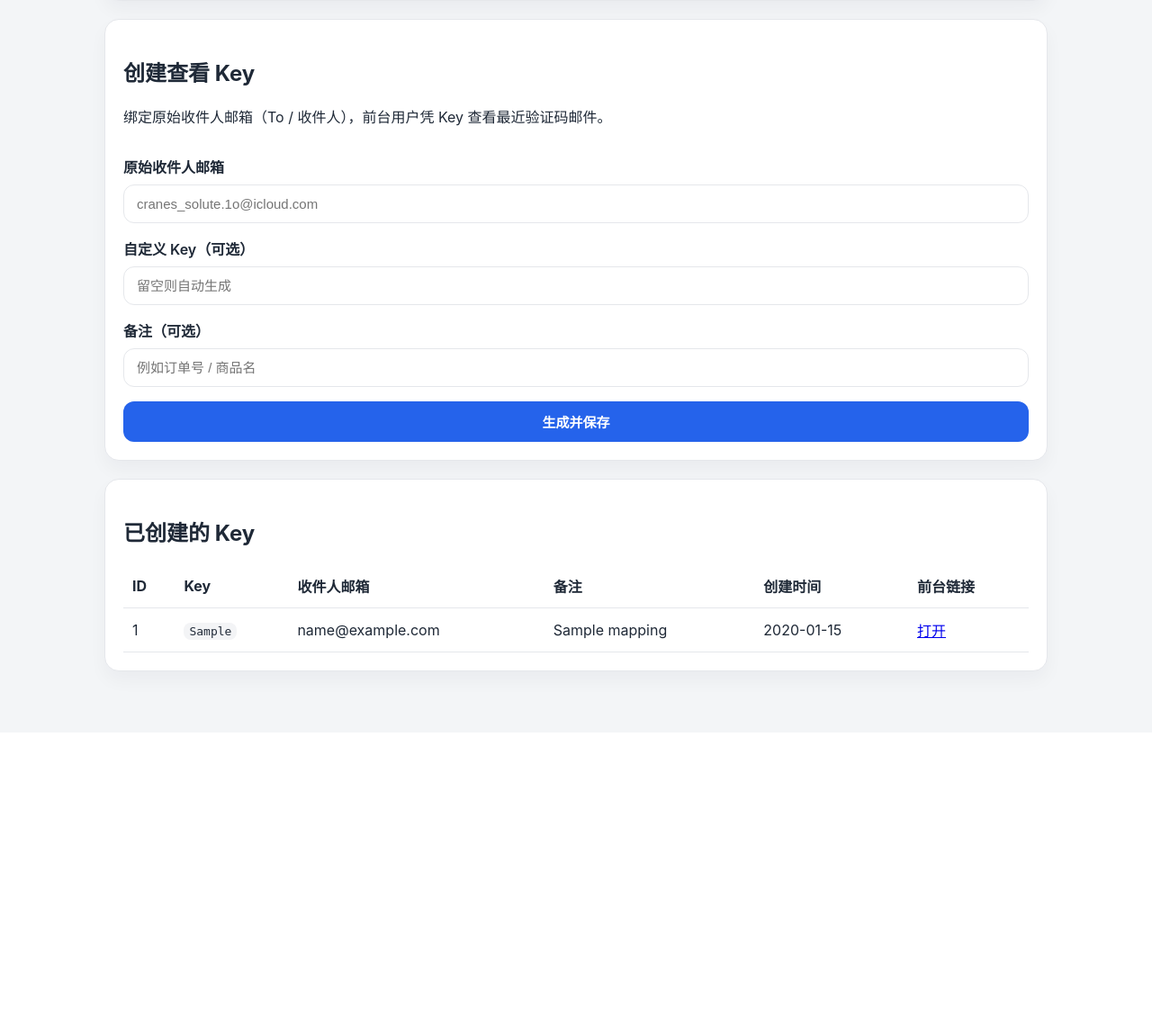
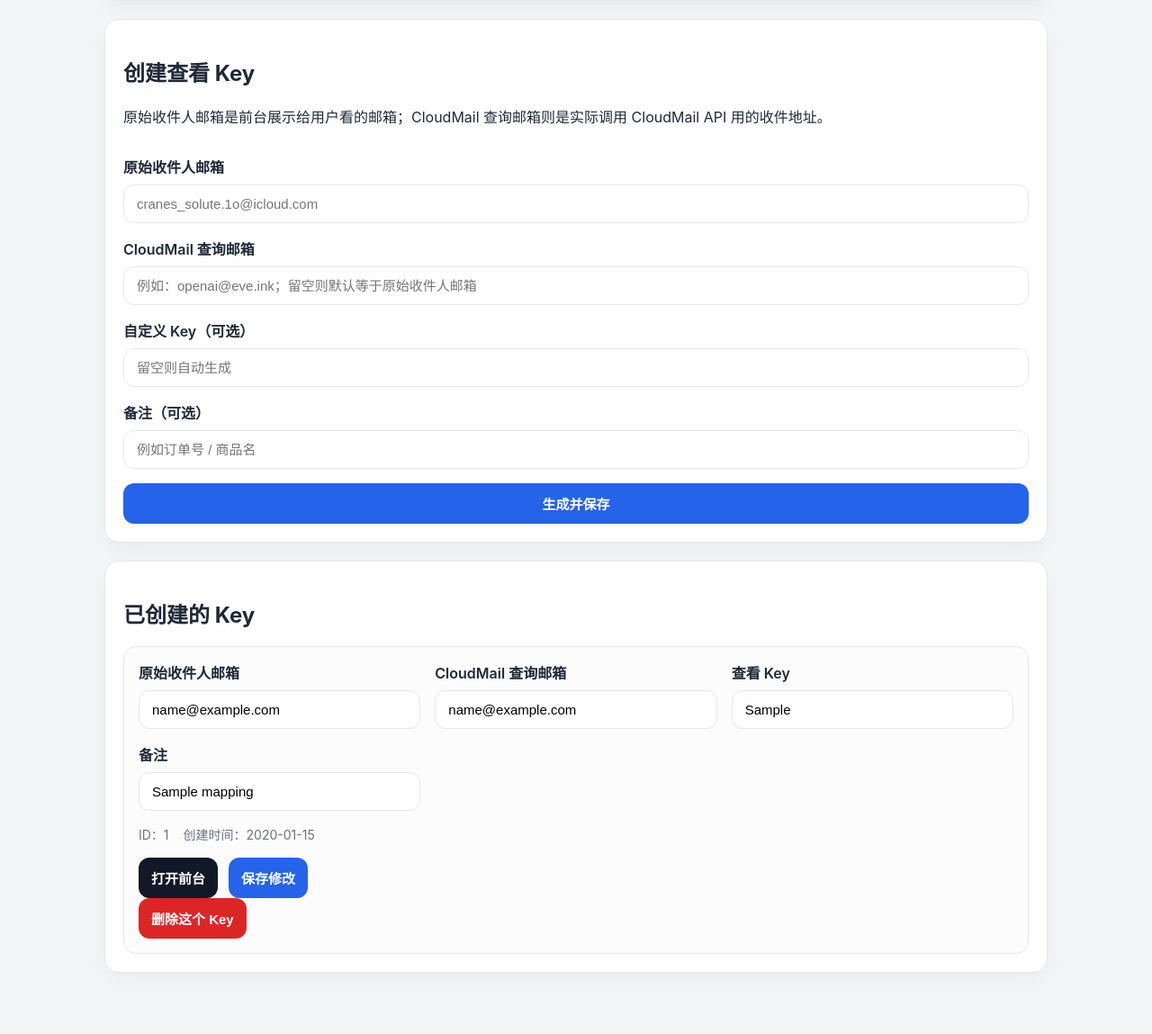
Before and after one commit to moeacgx/cloudmail-key-panel, a FastAPI app: page /admin in a window 1280 px wide. Shown: the part 542-1691 px from the top of the page at 90% size. Before the commit the page ends 1311 px from the top, so only its background shows below. Run offline with FastAPI, Linux system fonts and the light colour scheme; the visitor is signed in with stand-in values (Sample User, id 1); tables that the repository leaves empty hold one stand-in row (values such as "Sample post").

Commit message:
feat: support editable key mappings and query addresses

```diff
--- a/app/main.py
+++ b/app/main.py
@@ -51,13 +51,18 @@ def create_app(
 
     @app.get("/", response_class=HTMLResponse)
     def home(request: Request) -> HTMLResponse:
-        return _render(request, "index.html", {"error": None})
+        return _render(request, "index.html", {"error": None, "header_centered": True})
 
     @app.post("/lookup")
     def lookup(request: Request, access_key: str = Form(...)) -> Response:
         key = access_key.strip()
         if not key:
-            return _render(request, "index.html", {"error": "请输入查看 Key"}, status_code=status.HTTP_400_BAD_REQUEST)
+            return _render(
+                request,
+                "index.html",
+                {"error": "请输入查看 Key", "header_centered": True},
+                status_code=status.HTTP_400_BAD_REQUEST,
+            )
         return RedirectResponse(url=f"/mailbox/{key}", status_code=status.HTTP_303_SEE_OTHER)
 
     @app.get("/mailbox/{access_key}", response_class=HTMLResponse)
@@ -73,7 +78,7 @@ def create_app(
 
         try:
             emails = _get_cloudmail_client(request).fetch_recent_emails(
-                mapping.recipient_email,
+                mapping.query_email,
                 limit=request.app.state.settings.lookup_email_limit,
             )
         except CloudMailError as exc:
@@ -145,6 +150,7 @@ def create_app(
     def admin_create_key(
         request: Request,
         recipient_email: str = Form(...),
+        query_email: str = Form(""),
         access_key: str = Form(""),
         label: str = Form(""),
     ) -> Response:
@@ -154,6 +160,7 @@ def create_app(
         try:
             request.app.state.store.create_mapping(
                 recipient_email=recipient_email,
+                query_email=query_email or None,
                 access_key=access_key or None,
                 label=label,
             )
@@ -161,6 +168,43 @@ def create_app(
             return _render_admin_dashboard(request, error=_translate_store_error(str(exc)), status_code=status.HTTP_400_BAD_REQUEST)
 
         return RedirectResponse(url="/admin", status_code=status.HTTP_303_SEE_OTHER)
+
+    @app.post("/admin/keys/{mapping_id}/update")
+    def admin_update_key(
+        request: Request,
+        mapping_id: int,
+        recipient_email: str = Form(...),
+        query_email: str = Form(""),
+        access_key: str = Form(...),
+        label: str = Form(""),
+    ) -> Response:
+        if not _is_admin(request):
+            return RedirectResponse(url="/admin/login", status_code=status.HTTP_303_SEE_OTHER)
+
+        try:
+            request.app.state.store.update_mapping(
+                mapping_id=mapping_id,
+                recipient_email=recipient_email,
+                query_email=query_email or None,
+                access_key=access_key,
+                label=label,
+            )
+        except ValueError as exc:
+            return _render_admin_dashboard(request, error=_translate_store_error(str(exc)), status_code=status.HTTP_400_BAD_REQUEST)
+
+        return _render_admin_dashboard(request, message="Key 已更新")
+
+    @app.post("/admin/keys/{mapping_id}/delete")
+    def admin_delete_key(request: Request, mapping_id: int) -> Response:
+        if not _is_admin(request):
+            return RedirectResponse(url="/admin/login", status_code=status.HTTP_303_SEE_OTHER)
+
+        try:
+            request.app.state.store.delete_mapping(mapping_id)
+        except ValueError as exc:
+            return _render_admin_dashboard(request, error=_translate_store_error(str(exc)), status_code=status.HTTP_400_BAD_REQUEST)
+
+        return _render_admin_dashboard(request, message="Key 已删除")
 
     @app.post("/admin/logout")
     def admin_logout(request: Request) -> RedirectResponse:
@@ -239,8 +283,10 @@ def _get_cloudmail_client(request: Request) -> Any:
 def _translate_store_error(message: str) -> str:
     mapping = {
         "recipient_email is required": "原始收件人邮箱不能为空",
+        "query_email is required": "CloudMail 查询邮箱不能为空",
         "access_key is required": "查看 Key 不能为空",
         "access_key already exists": "这个查看 Key 已经存在",
+        "mapping not found": "这个 Key 记录不存在或已被删除",
         "base_url is required": "CloudMail 地址不能为空",
         "api_token is required": "CloudMail Token 不能为空",
     }
--- a/app/static/styles.css
+++ b/app/static/styles.css
@@ -34,6 +34,11 @@ body {
   justify-content: space-between;
   align-items: flex-start;
   margin-bottom: 24px;
+}
+
+.site-header.centered-header {
+  justify-content: center;
+  text-align: center;
 }
 
 .site-header h1 {
@@ -73,6 +78,8 @@ button:hover,
 
 .narrow-card {
   max-width: 520px;
+  margin-left: auto;
+  margin-right: auto;
 }
 
 .stack-form {
@@ -198,6 +205,47 @@ button,
   line-height: 1.6;
 }
 
+.mapping-list {
+  display: grid;
+  gap: 16px;
+}
+
+.mapping-card {
+  border: 1px solid var(--border);
+  border-radius: 14px;
+  padding: 16px;
+  background: #fcfcfd;
+}
+
+.mapping-grid {
+  display: grid;
+  gap: 16px;
+  grid-template-columns: repeat(auto-fit, minmax(240px, 1fr));
+}
+
+.mapping-meta {
+  display: flex;
+  gap: 16px;
+  flex-wrap: wrap;
+  color: var(--muted);
+  font-size: 14px;
+}
+
+.action-row {
+  display: flex;
+  gap: 12px;
+  flex-wrap: wrap;
+  align-items: center;
+}
+
+.danger {
+  background: var(--danger);
+}
+
+.danger:hover {
+  background: #b91c1c;
+}
+
 .table-wrap {
   overflow-x: auto;
 }
--- a/app/templates/admin_dashboard.html
+++ b/app/templates/admin_dashboard.html
@@ -36,7 +36,7 @@
   <div class="mailbox-header">
     <div>
       <h2>创建查看 Key</h2>
-      <p>绑定原始收件人邮箱（To / 收件人），前台用户凭 Key 查看最近验证码邮件。</p>
+      <p>原始收件人邮箱是前台展示给用户看的邮箱；CloudMail 查询邮箱则是实际调用 CloudMail API 用的收件地址。</p>
     </div>
   </div>
 
@@ -44,6 +44,10 @@
     <label>
       <span>原始收件人邮箱</span>
       <input type="email" name="recipient_email" placeholder="cranes_solute.1o@icloud.com" required>
+    </label>
+    <label>
+      <span>CloudMail 查询邮箱</span>
+      <input type="email" name="query_email" placeholder="例如：openai@eve.ink；留空则默认等于原始收件人邮箱">
     </label>
     <label>
       <span>自定义 Key（可选）</span>
@@ -60,31 +64,42 @@
 <section class="card">
   <h2>已创建的 Key</h2>
   {% if mappings %}
-    <div class="table-wrap">
-      <table>
-        <thead>
-          <tr>
-            <th>ID</th>
-            <th>Key</th>
-            <th>收件人邮箱</th>
-            <th>备注</th>
-            <th>创建时间</th>
-            <th>前台链接</th>
-          </tr>
-        </thead>
-        <tbody>
-          {% for item in mappings %}
-            <tr>
-              <td>{{ item.id }}</td>
-              <td><code>{{ item.access_key }}</code></td>
-              <td>{{ item.recipient_email }}</td>
-              <td>{{ item.label or '-' }}</td>
-              <td>{{ item.created_at }}</td>
-              <td><a href="/mailbox/{{ item.access_key }}" target="_blank">打开</a></td>
-            </tr>
-          {% endfor %}
-        </tbody>
-      </table>
+    <div class="mapping-list">
+      {% for item in mappings %}
+        <article class="mapping-card">
+          <form method="post" action="/admin/keys/{{ item.id }}/update" class="stack-form">
+            <div class="mapping-grid">
+              <label>
+                <span>原始收件人邮箱</span>
+                <input type="email" name="recipient_email" value="{{ item.recipient_email }}" required>
+              </label>
+              <label>
+                <span>CloudMail 查询邮箱</span>
+                <input type="email" name="query_email" value="{{ item.query_email }}" required>
+              </label>
+              <label>
+                <span>查看 Key</span>
+                <input type="text" name="access_key" value="{{ item.access_key }}" required>
+              </label>
+              <label>
+                <span>备注</span>
+                <input type="text" name="label" value="{{ item.label }}" placeholder="例如订单号 / 商品名">
+              </label>
+            </div>
+            <div class="mapping-meta">
+              <span>ID：{{ item.id }}</span>
+              <span>创建时间：{{ item.created_at }}</span>
+            </div>
+            <div class="action-row">
+              <a class="button secondary" href="/mailbox/{{ item.access_key }}" target="_blank">打开前台</a>
+              <button type="submit">保存修改</button>
+            </div>
+          </form>
+          <form method="post" action="/admin/keys/{{ item.id }}/delete">
+            <button type="submit" class="danger">删除这个 Key</button>
+          </form>
+        </article>
+      {% endfor %}
     </div>
   {% else %}
     <div class="alert">暂时还没有 Key。</div>
--- a/app/templates/base.html
+++ b/app/templates/base.html
@@ -8,7 +8,7 @@
 </head>
 <body>
   <div class="page-shell">
-    <header class="site-header">
+    <header class="site-header{% if header_centered %} centered-header{% endif %}">
       <div>
         <h1>{{ settings.app_name }}</h1>
         <p>按原始收件人邮箱绑定 Key，前台凭 Key 查看最近验证码邮件。</p>
```
Also changed, not shown: app/store.py (+95 -8 lines), tests/test_app.py (+73 -2 lines), tests/test_store.py (+32 -0 lines), README.md.
